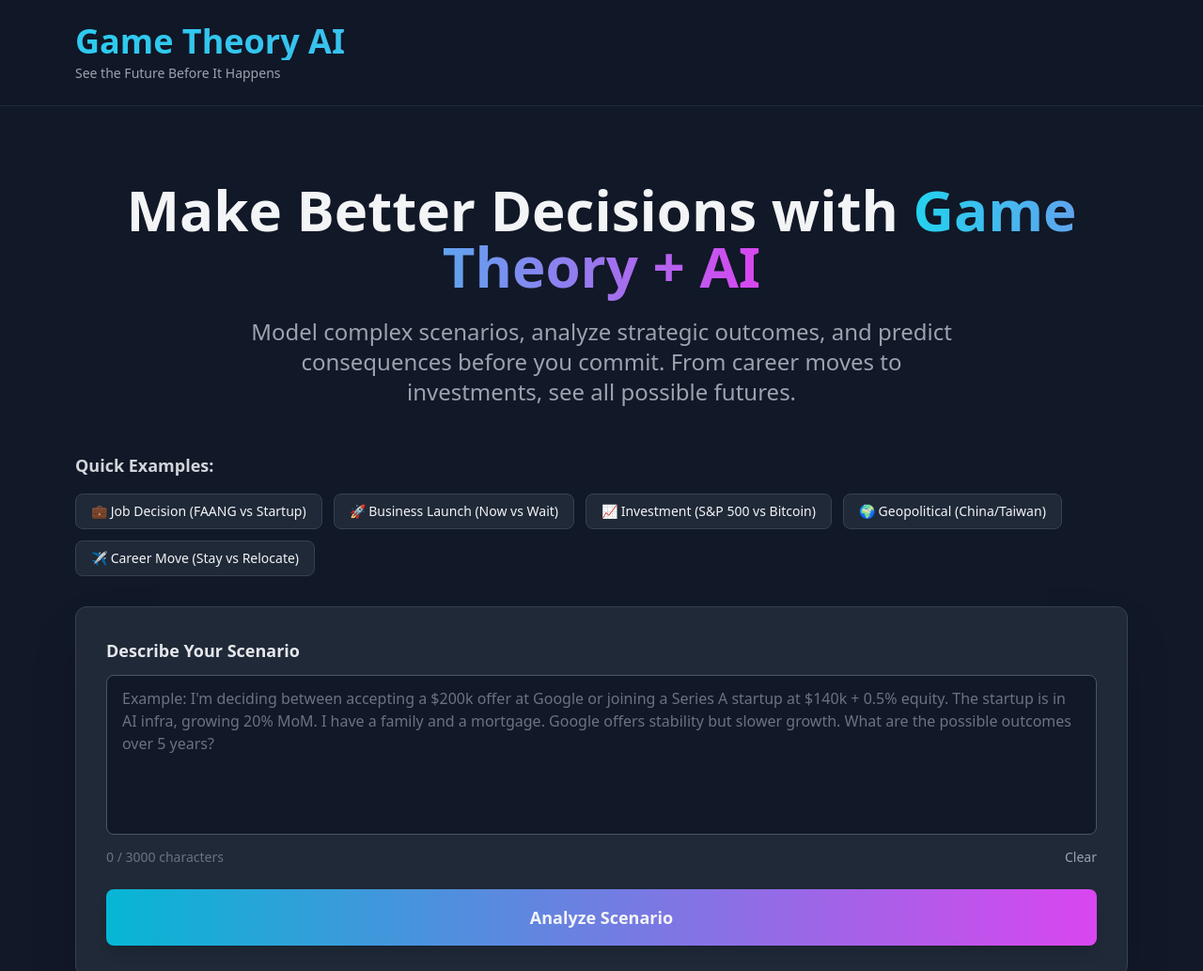
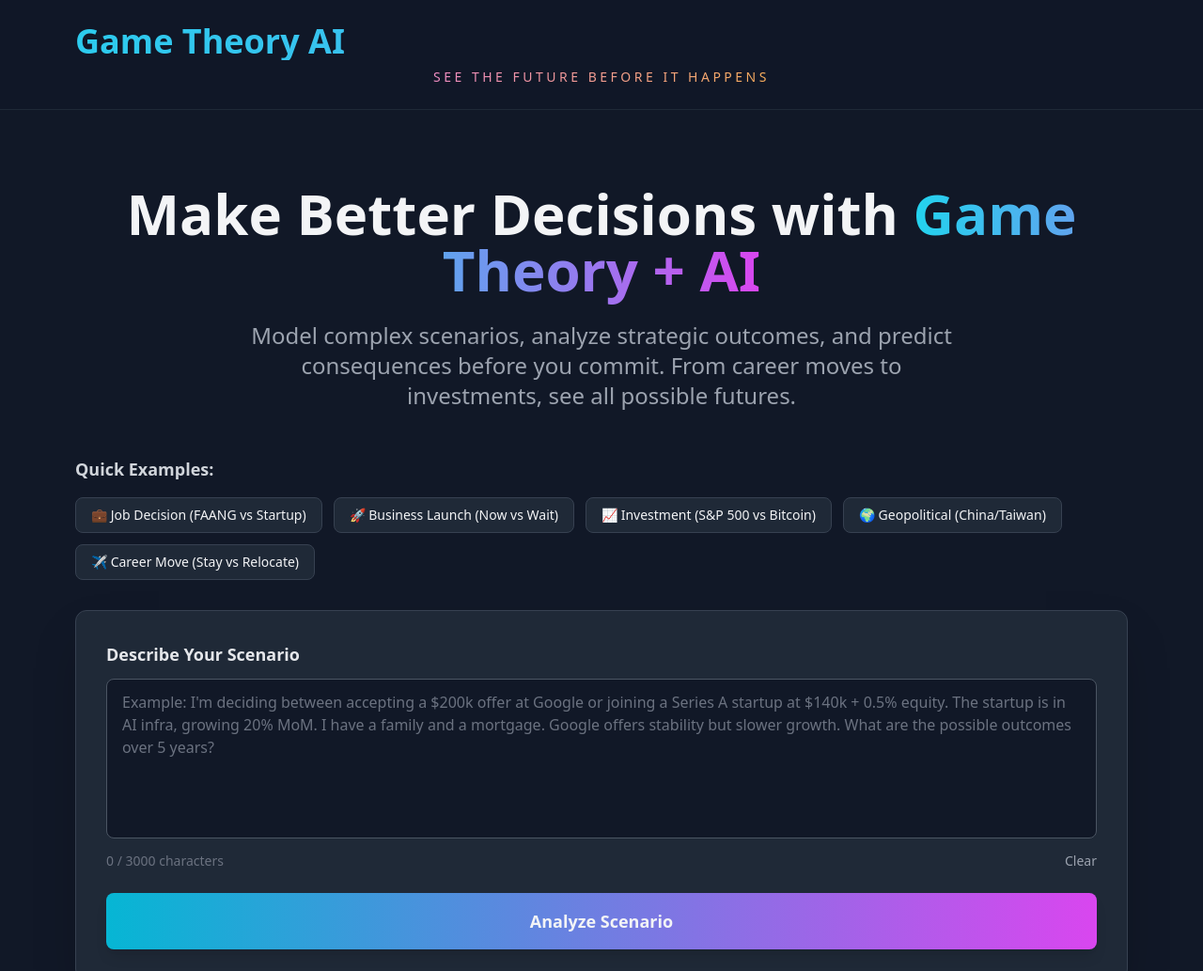
Before and after one commit to Just-Krispy/cassandra-ai-mvp, a website: page index.html in a window 1280 px wide. Shown: the top 1033 px of the page at 94% size. Drawn offline with nearby package versions, Linux system fonts and the light colour scheme.

Commit message:
Style subtitle: centered, uppercase, animated gradient

```diff
--- a/index.html
+++ b/index.html
@@ -66,7 +66,7 @@
             <h1 class="text-3xl md:text-4xl font-bold bg-gradient-to-r from-cyan-400 to-magenta-500 bg-clip-text text-transparent color-wave-text">
                 Game Theory AI
             </h1>
-            <p class="text-gray-400 text-sm mt-1">See the Future Before It Happens</p>
+            <p class="text-sm mt-2 tracking-widest uppercase" style="background:linear-gradient(90deg,#22d3ee,#e879f9,#fbbf24,#22d3ee);background-size:200% auto;-webkit-background-clip:text;-webkit-text-fill-color:transparent;background-clip:text;animation:colorWave 4s linear infinite;letter-spacing:0.25em;text-align:center">See the Future Before It Happens</p>
         </div>
     </header>
 
```
